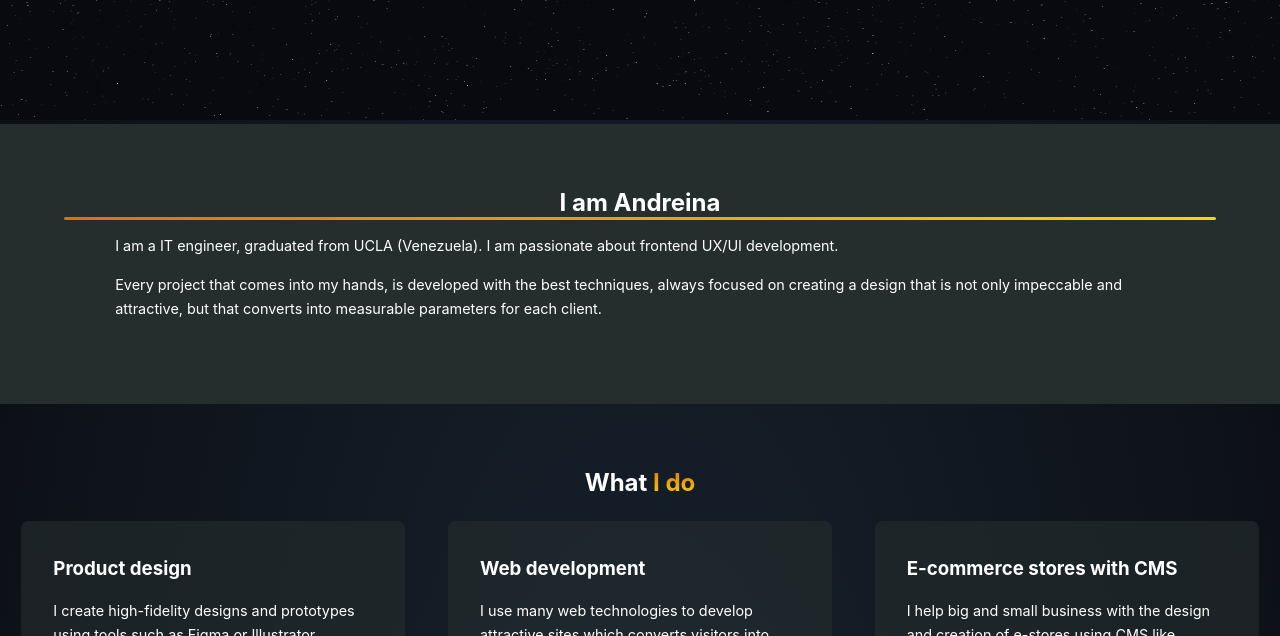
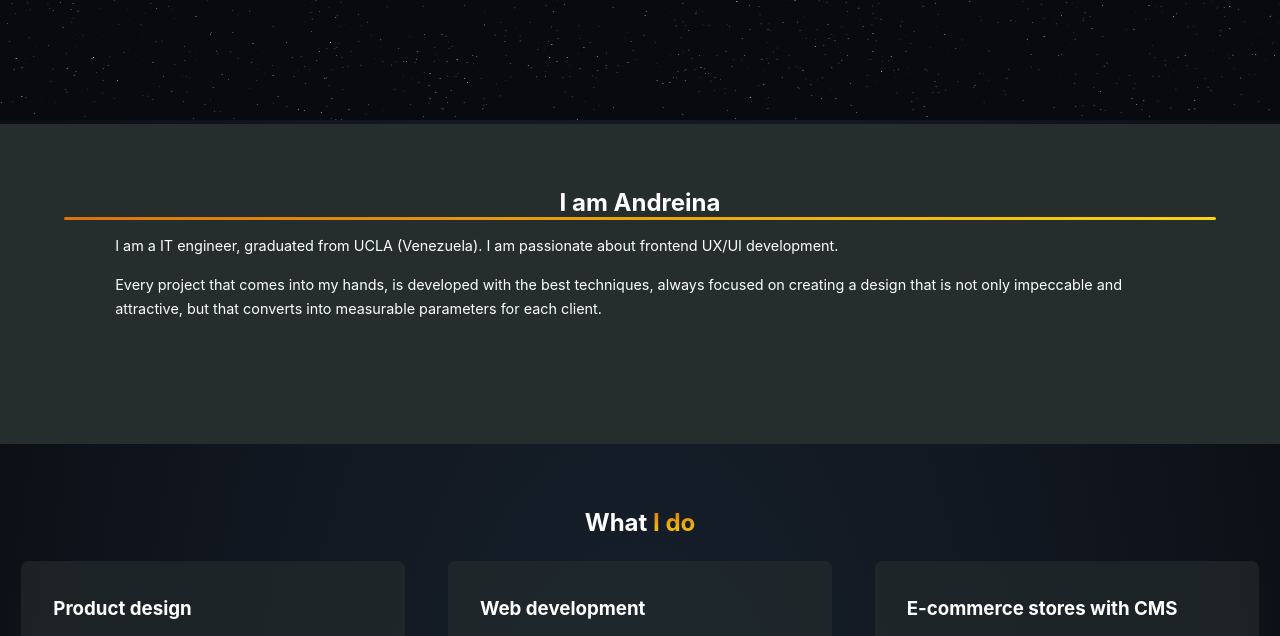
Before and after one commit to NathalyStudio/PersonalPortfolio, a plain HTML site: page index.html in a window 1280 px wide. Shown: the part 680-1316 px from the top of the page. Drawn offline with Linux system fonts and the light colour scheme; animation ran at ten frames a second; a web font is replaced by a local one.

Commit message:
edited about in home

```diff
--- a/styles/style.css
+++ b/styles/style.css
@@ -427,7 +427,7 @@ body {
         width: 700px;
     }
     .section--about {
-        min-height: 35vh;
+        min-height: 40vh;
     }
     .section--services__left-column,
     .section--services__right-column {
```
